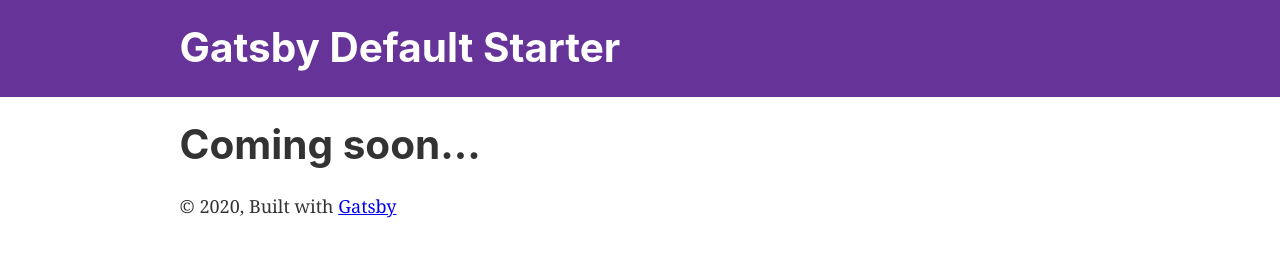
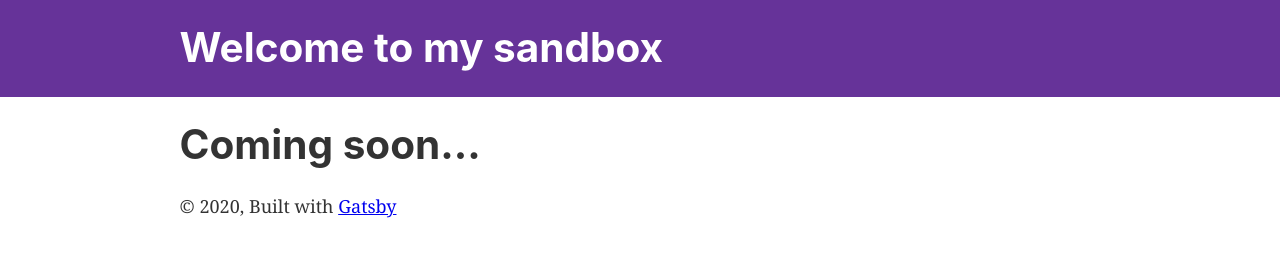
Before and after one commit to anandpoolla/anandpoolla.com, a Gatsby site: page / in a window 1280 px wide. Built offline with nearby package versions, Linux system fonts and the light colour scheme; Gatsby itself is replaced by a stand-in of ours.

Commit message:
Change header title

```diff
--- a/src/components/layout.js
+++ b/src/components/layout.js
@@ -25,7 +25,7 @@ const Layout = ({ children }) => {
 
   return (
     <>
-      <Header siteTitle={data.site.siteMetadata.title} />
+      <Header siteTitle="Welcome to my sandbox" />
       <div
         style={{
           margin: `0 auto`,
```
